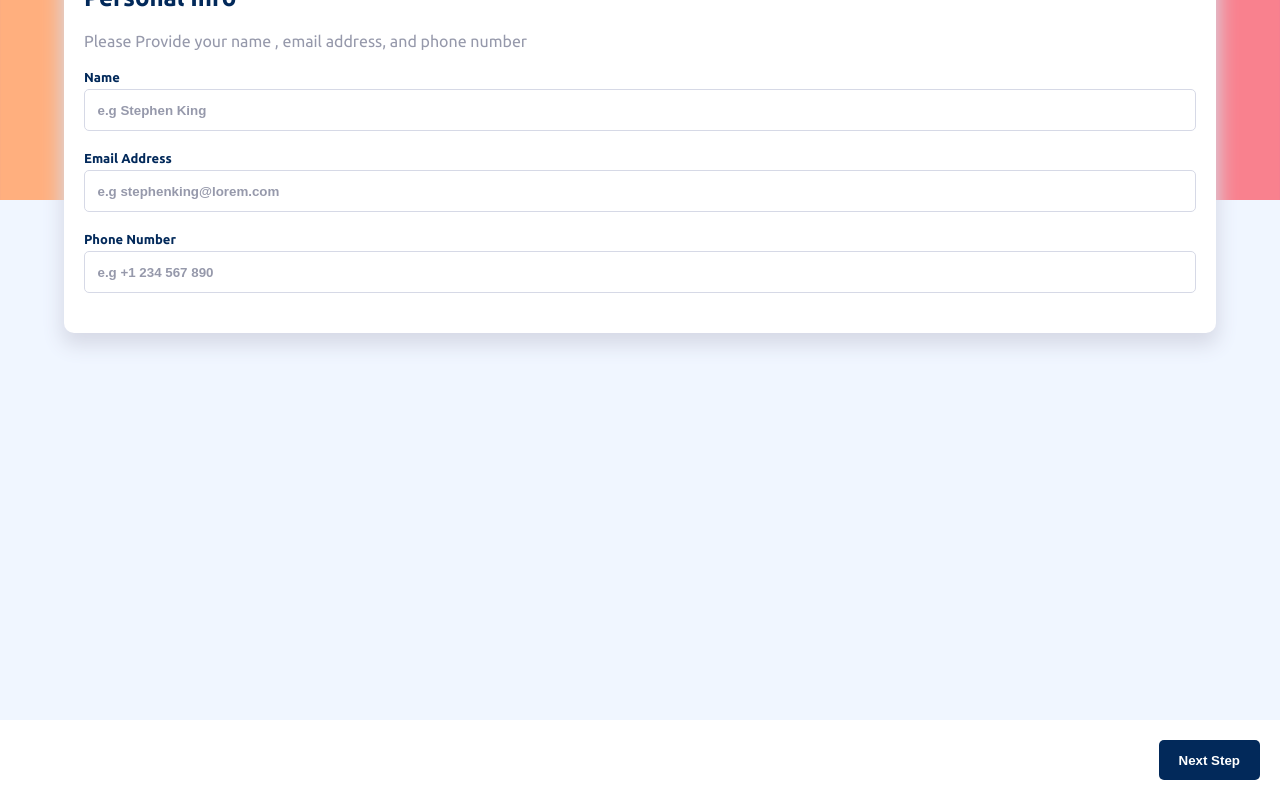
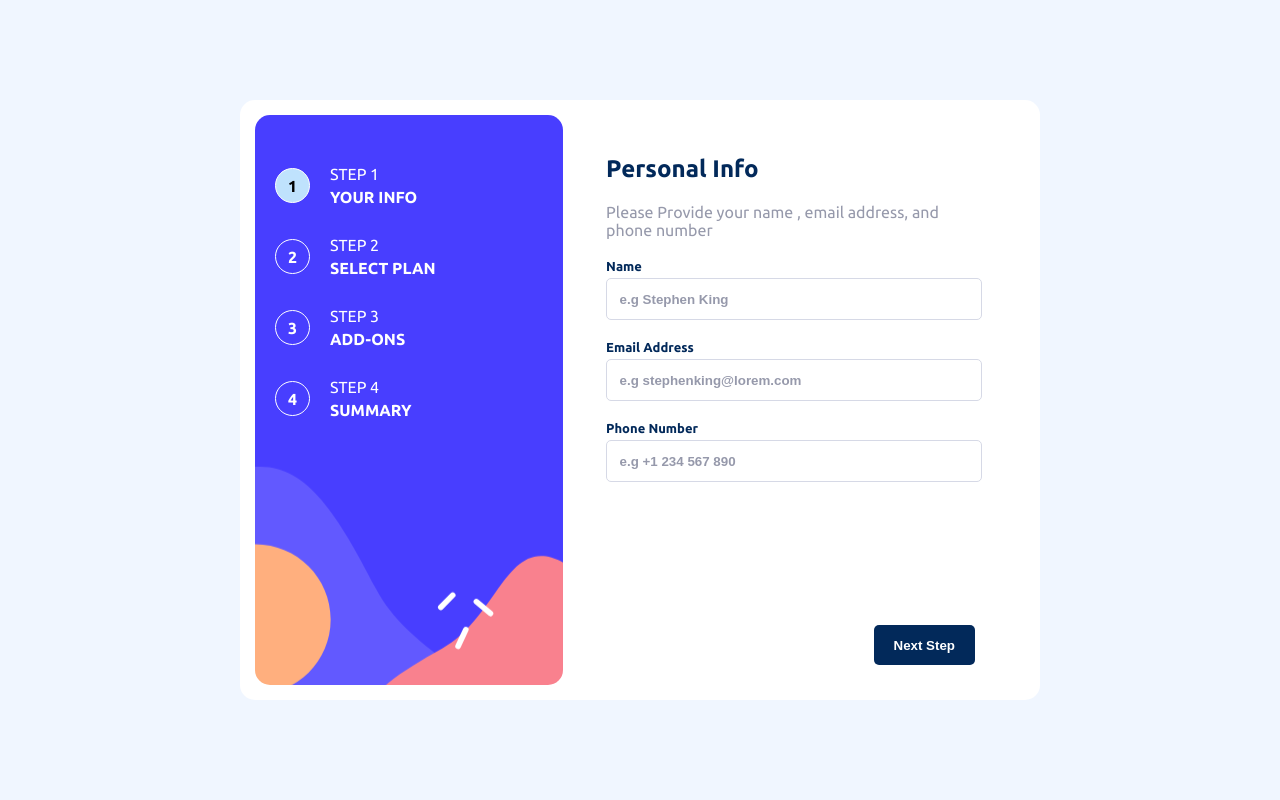
Before and after one commit to ovie009/multi-step-form, a React (Create React App) app: page / in a window 1280 px wide. Built offline with nearby package versions, Linux system fonts and the light colour scheme.

Commit message:
desktop view design completed

```diff
--- a/src/components/AddOns.js
+++ b/src/components/AddOns.js
@@ -38,6 +38,7 @@ const AddOns = ({data, setData}) => {
                     className={data.addOns.online ? "option active_plan" : "option"}
                     onClick={() => handleOnline(!data.addOns.online)}
                 >
+                    <div className="option_container">
                         <input
                             type="checkbox"
                             name="online_service"
@@ -49,6 +50,7 @@ const AddOns = ({data, setData}) => {
                             <strong>Online service</strong>
                             <span>Access to multiplayer games</span>
                         </div>
+                    </div>
                     {data.duration === 'monthly' ? <span className="option_price">+$1/mo</span> : <span className="option_price">+$10/yr</span>}
 
                 </div>
@@ -56,6 +58,7 @@ const AddOns = ({data, setData}) => {
                     className={data.addOns.storage ? "option active_plan" : "option"}
                     onClick={() => handleStorage(!data.addOns.storage)}
                 >
+                    <div className="option_container">
                         <input
                             type="checkbox"
                             name="larger_storage"
@@ -67,12 +70,14 @@ const AddOns = ({data, setData}) => {
                             <strong>Larger storage</strong>
                             <span>Extra 1TB of cloud storage</span>
                         </div>
+                    </div>
                     {data.duration === 'monthly' ? <span className="option_price">+$2/mo</span> : <span className="option_price">+$20/yr</span>}
                 </div>
                 <div
                     className={data.addOns.profile ? "option active_plan" : "option"}
                     onClick={() => handleProfile(!data.addOns.profile)}
                 >
+                    <div className="option_container">
                         <input
                             type="checkbox"
                             name="customizable_profile"
@@ -84,6 +89,7 @@ const AddOns = ({data, setData}) => {
                             <strong>Customizable profile</strong>
                             <span>Custom theme on your profile</span>
                         </div>
+                    </div>
                     {data.duration === 'monthly' ? <span className="option_price">+$2/mo</span> : <span className="option_price">+$20/yr</span>}
                 </div>
             </div>
--- a/src/components/Form.js
+++ b/src/components/Form.js
@@ -49,12 +49,14 @@ function Form({step, setStep}) {
     }
 
     return (
-        <>
+        <div className="form_wrapper">
+        { /*<div className="form_wrapper">*/ }
             <form>
                 {displayStep()}
             </form>
             <FooterButtons data={data} setData={setData} step={step} setStep={setStep} />
-        </>
+        {/* </div> */}
+        </div>
 
     );
 }
--- a/src/components/Sidebar.js
+++ b/src/components/Sidebar.js
@@ -6,23 +6,31 @@ const Sidebar = ({step}) => {
             <ul className="steps">
                 <li>
                     <div className={step === 1 ? "numbering active_number" : "numbering"}>1</div>
+                    <div className="step_info">
                         <span className="step_label">step 1</span>
                         <strong>Your Info</strong>
+                    </div>
                 </li>
                 <li>
                     <div className={step === 2 ? "numbering active_number" : "numbering"}>2</div>
+                    <div className="step_info">
                         <span className="step_label">step 2</span>
                         <strong>select plan</strong>
+                    </div>
                 </li>
                 <li>
                     <div className={step === 3 ? "numbering active_number" : "numbering"}>3</div>
+                    <div className="step_info">
                         <span className="step_label">step 3</span>
                         <strong>add-ons</strong>
+                    </div>
                 </li>
                 <li>
                     <div className={step === 4 ? "numbering active_number" : "numbering"}>4</div>
+                    <div className="step_info">
                         <span className="step_label">step 4</span>
-                    <strong>summant</strong>
+                        <strong>summary</strong>
+                    </div>
                 </li>
             </ul>
         </div>
--- a/src/css/AddOns.css
+++ b/src/css/AddOns.css
@@ -12,6 +12,12 @@
     border-radius: 10px;
     align-items: center;
     border: 1px solid hsl(229, 24%, 87%);
+}
+
+.option_container{
+    display: flex;
+    gap: 20px;
+    align-items: center;
 }
 
 .option input{
--- a/src/css/App.css
+++ b/src/css/App.css
@@ -6,9 +6,19 @@
     margin: 0;
 }
 
+code {
+    font-family: source-code-pro, Menlo, Monaco, Consolas, 'Courier New',
+    monospace;
+}
+
+
 body{
     background-color: hsl(217, 100%, 97%);
     font-family: 'Ubuntu', sans-serif;
+    width: 100vw;
+    min-height: 100vh;
+    display: grid;
+    place-items: center;
 }
 
 .app{
@@ -20,3 +30,26 @@ body{
 button{
     cursor: pointer;
 }
+
+@media screen and (min-width: 1024px) {
+    .app{
+        width: 100vw;
+        height: 90vh;
+        max-width: 800px;
+        max-height: 600px;
+        flex-flow: row;
+        justify-content: center;
+        align-items: center;
+        background-color: white;
+        border-radius: 15px;
+        padding: 15px;
+        margin: 0;
+    }
+}
+
+@media screen and (min-width: 1440px) {
+    .app{
+        max-width: 1000px;
+        max-height: 700px;
+    }
+}
--- a/src/css/FooterButtons.css
+++ b/src/css/FooterButtons.css
@@ -34,3 +34,10 @@
     padding-inline: 20px;
     border-radius: 5px;
 }
+
+@media screen and (min-width: 1024px) {
+    .footer{
+        position: unset;
+        padding-inline: 50px;
+    }
+}
--- a/src/css/Form.css
+++ b/src/css/Form.css
@@ -1,5 +1,12 @@
+.form_wrapper{
+    display: flex;
+    justify-content: center;
+    align-items: center;
+}
+
 form{
     width: 90%;
+    max-width: 550px;
     background-color: white;
     border-radius: 10px;
     margin-top: -20%;
@@ -23,3 +30,28 @@ form{
     border-color: hsl(243, 100%, 62%) !important;
     background-color: hsl(217, 100%, 97%) !important;
 }
+
+/* media query */
+/* media query */
+/* media query */
+@media screen and (min-width: 500px) {
+    form{
+        margin-top: -10%;
+    }
+}
+
+@media screen and (min-width: 1024px) {
+    form{
+        height: fit-content;
+        margin-top: 0;
+        box-shadow: none;
+    }
+
+    .form_wrapper{
+        height: 100%;
+        width: 60%;
+        display: flex;
+        flex-flow: column;
+        justify-content: space-between;
+    }
+}
--- a/src/css/Plan.css
+++ b/src/css/Plan.css
@@ -84,3 +84,17 @@
     transition: .25s ease-in;
     /* transform: translateX(15px);  */
 }
+
+@media screen and (min-width: 1024px) {
+    .plans_wrapper{
+        flex-flow: row;
+        width: 100%;
+
+    }
+
+    .plans_wrapper button{
+        flex-flow: column;
+        gap: 30px;
+        width: 33%;
+    }
+}
--- a/src/css/Sidebar.css
+++ b/src/css/Sidebar.css
@@ -24,11 +24,7 @@
     width: 20px;
 }
 
-.steps li strong{
-    display: none;
-}
-
-.step_label{
+.step_info{
     display: none;
 }
 
@@ -49,3 +45,38 @@
     color: black;
     background-color: hsl(206, 94%, 87%);
 }
+
+@media screen and (min-width: 1024px) {
+    .sidebar{
+        height: 100%;
+        width: 40%;
+        background-image: url('../assets/images/bg-sidebar-desktop.svg');
+        border-radius: 15px;
+    }
+
+    .step_info{
+        display: flex;
+        gap: 5px;
+        flex-flow: column;
+        text-transform: uppercase;
+        color: white;
+    }
+
+    .steps{
+        flex-flow: column;
+        padding: 50px 20px;
+        justify-content: flex-start;
+    }
+
+    .steps li{
+        width: 100%;
+        display: flex;
+        gap: 20px;
+        align-items: center;
+    }
+
+    .step_label{
+        font-weight: lighter;
+    }
+
+}
--- a/src/css/index.css
+++ b/src/css/index.css
@@ -1,8 +1,11 @@
-body {
-  margin: 0;
+#root{
+    min-height: 100%;
+    width: 100%;
 }
 
-code {
-  font-family: source-code-pro, Menlo, Monaco, Consolas, 'Courier New',
-    monospace;
+@media screen and (min-width: 1024px) {
+    #root{
+        display: grid;
+        place-items: center;
+    }
 }
```
Lines whose indentation alone changed are shown as unchanged.
